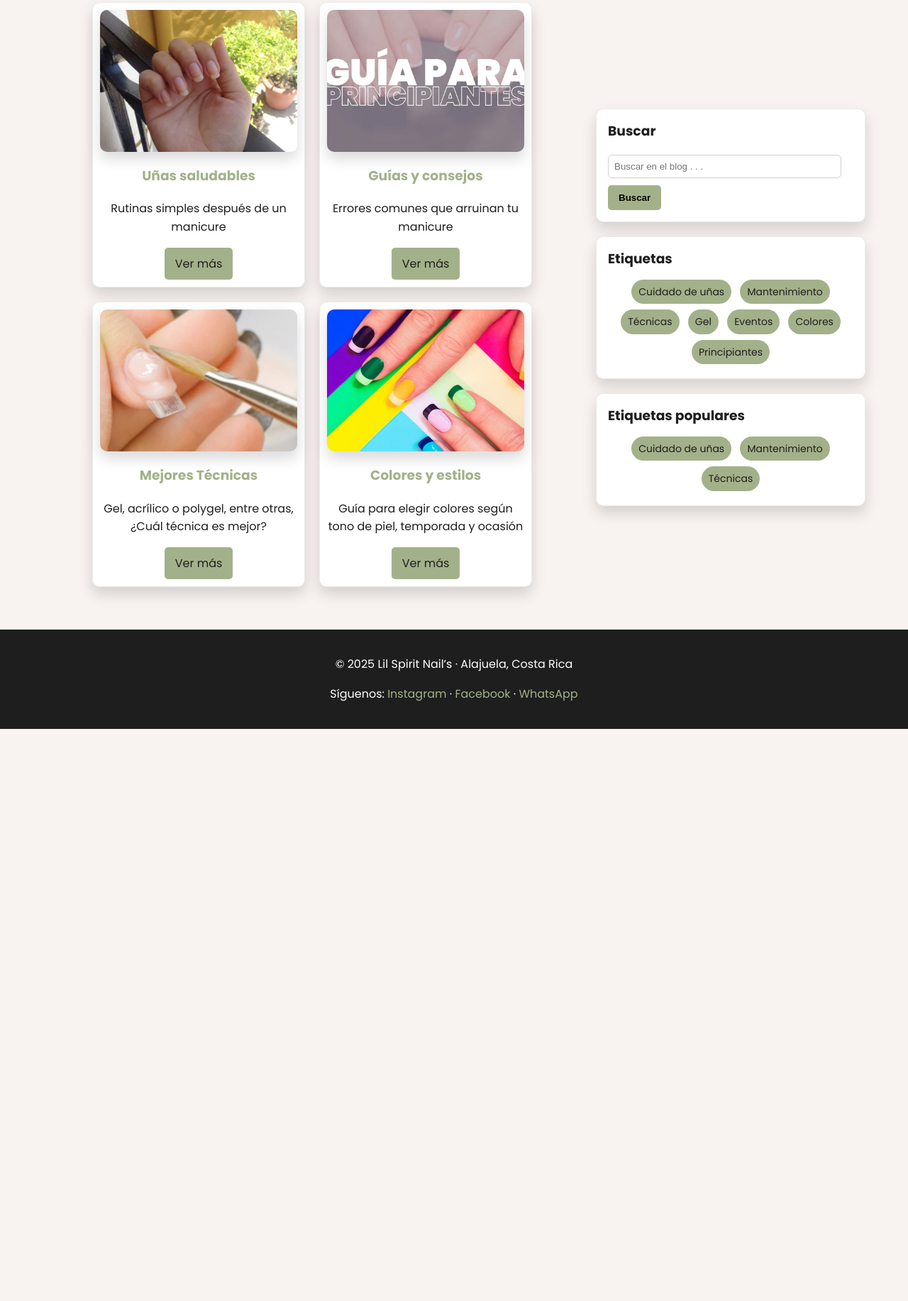
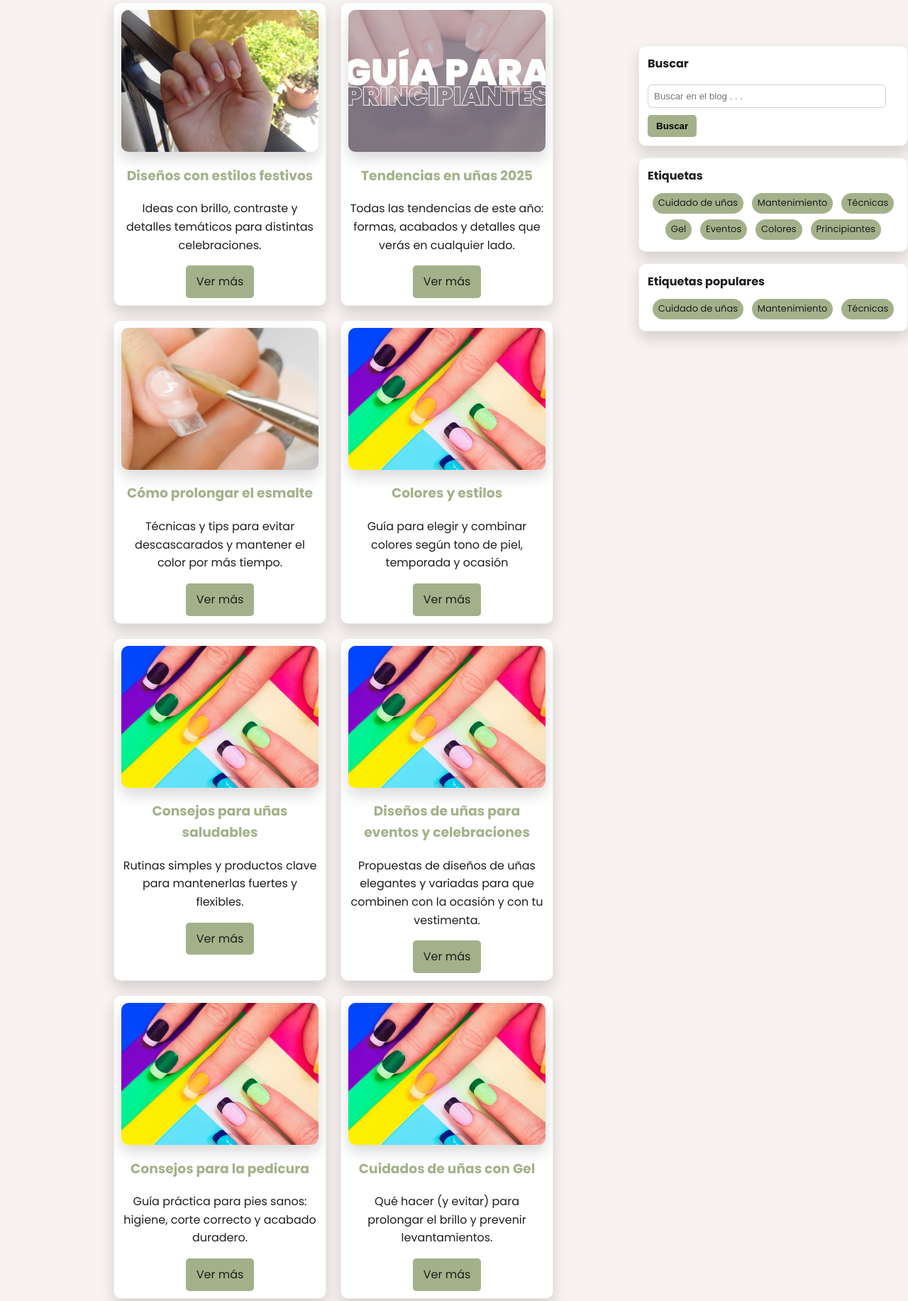
Before and after one commit to JoseMCG23/Proyecto, a plain HTML site: page blog.html in a window 1280 px wide. Shown: the part 136-1969 px from the top of the page at 71% size. Before the commit the page ends 1163 px from the top, so only its background shows below. Drawn offline with Linux system fonts and the light colour scheme.

Commit message:
Arreglos en el blog

```diff
--- a/blog.html
+++ b/blog.html
@@ -8,7 +8,7 @@
     <link rel="preconnect" href="https://fonts.gstatic.com" crossorigin>
     <link href="https://fonts.googleapis.com/css2?family=Poppins:wght@400;600;700;800&display=swap" rel="stylesheet">
 
-    <!-- Estilos globales -->
+    <!-- Estilo global -->
     <link rel="stylesheet" href="css/estilos.css">
     <!-- Estilos de esta página -->
     <link rel="stylesheet" href="css/estilosBlog.css">
@@ -38,34 +38,75 @@
 
             <!-- Primer articulo -->
             <section class="Tarjeta">
+                <a class="Tarjeta__link" href="./articulo1.html" aria-label="Abrir: Diseños con estilos festivos"></a>
                 <img src="./img/Uñas saludables.jpg" alt="Uñas Saludables">
-                <h3 class="Articulo"><strong>Uñas saludables</strong></h3>
-                <p>Rutinas simples después de un manicure</p>
-                <a class="boton" href="./Articulo1.html">Ver más</a>
+                <h3 class="Articulo"><strong>Diseños con estilos festivos</strong></h3>
+                <p>Ideas con brillo, contraste y detalles temáticos para distintas celebraciones.</p>
+                <a class="boton" href="./articulo1.html">Ver más</a>
             </section>
 
             <!-- segundo articulo -->
             <section class="Tarjeta">
+                <a class="Tarjeta__link" href="./articulo2.html" aria-label="Abrir: Tendencias en uñas 2025"></a>
                 <img src="./img/Guia Para Principiantes.webp" alt="Guías y consejos">
-                <h3 class="Articulo"><strong>Guías y consejos</strong></h3>
-                <p>Errores comunes que arruinan tu manicure</p>
-                <a class="boton" href="./Articulo2.html">Ver más</a>
+                <h3 class="Articulo"><strong>Tendencias en uñas 2025</strong></h3>
+                <p>Todas las tendencias de este año: formas, acabados y detalles que verás en cualquier lado.</p>
+                <a class="boton" href="./articulo2.html">Ver más</a>
             </section>
 
             <!-- tercer articulo -->
             <section class="Tarjeta">
+                <a class="Tarjeta__link" href="./articulo3.html" aria-label="Mejorees Tecnicas"></a>
                 <img src="./img/Mejores Tecnicas.webp" alt="Mejores Tecnicas">
-                <h3 class="Articulo"><strong>Mejores Técnicas</strong></h3>
-                <p>Gel, acrílico o polygel, entre otras, ¿Cuál técnica es mejor?</p>
-                <a class="boton" href="./Articulo3.html">Ver más</a>
+                <h3 class="Articulo"><strong>Cómo prolongar el esmalte</strong></h3>
+                <p>Técnicas y tips para evitar descascarados y mantener el color por más tiempo.</p>
+                <a class="boton" href="./articulo3.html">Ver más</a>
             </section>
 
             <!-- cuarto articulo -->
             <section class="Tarjeta">
+                <a class="Tarjeta__link" href="./articulo4.html" aria-label="Abrir: Colores y Estilos"></a>
                 <img src="./img/Colores y Estilos.avif" alt="Colores y estilos">
                 <h3 class="Articulo"><strong>Colores y estilos</strong></h3>
-                <p>Guía para elegir colores según tono de piel, temporada y ocasión</p>
-                <a class="boton" href="./Articulo4.html">Ver más</a>
+                <p>Guía para elegir y combinar colores según tono de piel, temporada y ocasión</p>
+                <a class="boton" href="./articulo4.html">Ver más</a>
+            </section>
+
+            <!-- quinto articulo -->
+            <section class="Tarjeta">
+                <a class="Tarjeta__link" href="./articulo2.html" aria-label="Abrir: Consejos para uñas saludables"></a>
+                <img src="./img/Colores y Estilos.avif" alt="Colores y estilos">
+                <h3 class="Articulo"><strong>Consejos para uñas saludables</strong></h3>
+                <p>Rutinas simples y productos clave para mantenerlas fuertes y flexibles.</p>
+                <a class="boton" href="./articulo4.html">Ver más</a>
+            </section>
+
+            <!-- sexto articulo -->
+            <section class="Tarjeta">
+                <a class="Tarjeta__link" href="./articulo2.html" aria-label="Abrir:Diseños de uñas para eventos y celebraciones "></a>
+                <img src="./img/Colores y Estilos.avif" alt="Colores y estilos">
+                <h3 class="Articulo"><strong>Diseños de uñas para eventos y celebraciones</strong></h3>
+                <p>Propuestas de diseños de uñas elegantes y variadas para que combinen con la ocasión y con tu
+                    vestimenta.</p>
+                <a class="boton" href="./articulo4.html">Ver más</a>
+            </section>
+
+            <!-- septimo articulo -->
+            <section class="Tarjeta">
+                <a class="Tarjeta__link" href="./articulo2.html" aria-label="Abrir: Consejos para la pedicura"></a>
+                <img src="./img/Colores y Estilos.avif" alt="Colores y estilos">
+                <h3 class="Articulo"><strong>Consejos para la pedicura</strong></h3>
+                <p>Guía práctica para pies sanos: higiene, corte correcto y acabado duradero.</p>
+                <a class="boton" href="./articulo4.html">Ver más</a>
+            </section>
+
+            <!-- octavo articulo -->
+            <section class="Tarjeta">
+                <a class="Tarjeta__link" href="./articulo2.html" aria-label="Abrir: Cuidados de uñas con Gel"></a>
+                <img src="./img/Colores y Estilos.avif" alt="Colores y estilos">
+                <h3 class="Articulo"><strong>Cuidados de uñas con Gel</strong></h3>
+                <p>Qué hacer (y evitar) para prolongar el brillo y prevenir levantamientos.</p>
+                <a class="boton" href="./articulo4.html">Ver más</a>
             </section>
         </div>
 
--- a/css/estilosBlog.css
+++ b/css/estilosBlog.css
@@ -34,6 +34,8 @@ main {
     box-shadow: 0 10px 20px rgba(0,0,0,0.15);
     border: 1px solid rgba(0,0,0,0.08);
     transition: transform 0.2s ease;
+    position: relative;
+    overflow: hidden;
 }
 
 .Tarjeta:hover {
@@ -57,10 +59,11 @@ main {
 button {
     background-color: #A3B18A;
     border: none;
-    padding: 10px 15px;
+    padding: 8px 12px;
     border-radius: 5px;
     cursor: pointer;
     font-weight: 600;
+    position: relative;
 }
 
 button:hover {
@@ -76,32 +79,56 @@ button:hover {
     border-radius: 5px;
     font: inherit;
     transition: background-color 0.2s ease;
+    position: relative;
+    z-index: 2;
 }
 
 .Tarjeta .boton:hover {
     background-color: #8c9f74;
 }
 
+.Tarjeta__link {
+    position: absolute;
+    inset: 0;
+    z-index: 1;
+    text-indent: -9999px; }
+
 /* ======= Barra lateral ======= */
 .cuadros {
-    max-width: 380px;
+    max-width: 320px;
     display: flex;
     flex-direction: column;
-    gap: 20px;
-    margin-top: 150px;
+    gap: 16px;
+    position: sticky;
+    top: var(--sidebar-sticky-offset);
+    align-self: flex-start; /*Los cuadros siguen al usuario al bajar en la pagina*/
+    margin-top: 60px;
+}
+
+:root {
+    --sidebar-sticky-offset: 200px; /*Altura del header*/
+}
+
+@media (max-width: 992px) {
+    :root { --sidebar-sticky-offset: 96px; }
+}
+@media (max-width: 560px) {
+    :root { --sidebar-sticky-offset: 76px; }
 }
 
 .cuadro {
     background: #FFFFFF;
-    padding: 16px;
+    padding: 12px;
     width: 380px;
     border-radius: 10px;
     box-shadow: 0 10px 20px rgba(0,0,0,0.15);
     border: 1px solid rgba(0,0,0,0.08);
+    font-size: 0.9rem;
 }
 
 .cuadro h3 {
-    margin: 0 0 10px;
+    margin: 0 0 8px;
+    font-size: 1rem;
 }
 
 .cuadro input {
@@ -122,8 +149,88 @@ button:hover {
     display: inline-block;
     background-color: #A3B18A;
     color: #1E1E1E;
-    padding: 6px 10px;
+    padding: 4px 8px;
     margin: 4px;
     border-radius: 999px;
-    font-size: 14px;
+    font-size: 13px;
+    cursor: pointer;
+    transition: background-color 0.2s ease;
 }
+
+.Etiquetas span:hover{
+    transform: translateY(-2px);
+    box-shadow: 0 6px 14px rgba(0,0,0,.15);
+    background-color: #95a57f;
+}
+
+.Etiquetas span:active {
+    transform: translateY(0);
+    box-shadow: 0 3px 8px  rgba(0,0,0,.12);
+}
+
+/* Responsivo */
+
+@media (max-width: 760px) {
+    main {
+        flex-direction: column;
+        align-items: stretch;
+        gap: 16px;
+        padding: 16px;
+    }
+
+    .Tarjeta, .cuadro {
+        width: 100%;
+        max-width: 520px;
+        margin-inline: auto;
+    }
+
+    .cuadro{
+        position: static;
+        top: auto;
+        margin-top: 8px;
+        max-width: 520px;
+        width: 100%;
+        align-self: center;
+    }
+
+    .Tarjeta {
+        border-radius: 12px;
+        box-shadow: 0 8px 16px rgba(0,0,0,.12);
+    }
+
+    .Tarjeta img {
+        border-radius: 10px;
+        aspect-ratio: 4/3;
+    }
+
+    .Articulo {
+        font-size: 1rem;
+    }
+
+    .Tarjeta .boton {
+        padding: 10px 12px;
+    }
+
+    .cuadro {
+        padding: 12px;
+    }
+
+    .cuadro input {
+        width: 100%;
+        margin: 8px 0 10px;
+    }
+
+
+    .Etiquetas {
+        display: flex;
+        flex-wrap: wrap;
+        justify-content: center;
+        gap: 6px;
+    }
+
+    .Etiquetas span {
+        margin: 0;
+        padding: 4px 10px;
+        font-size: .9rem;
+    }
+}
```
Also changed, not shown: Articulo1.html (+1 -1 lines), Articulo2.html (+1 -1 lines), Articulo3.html (+1 -1 lines).
